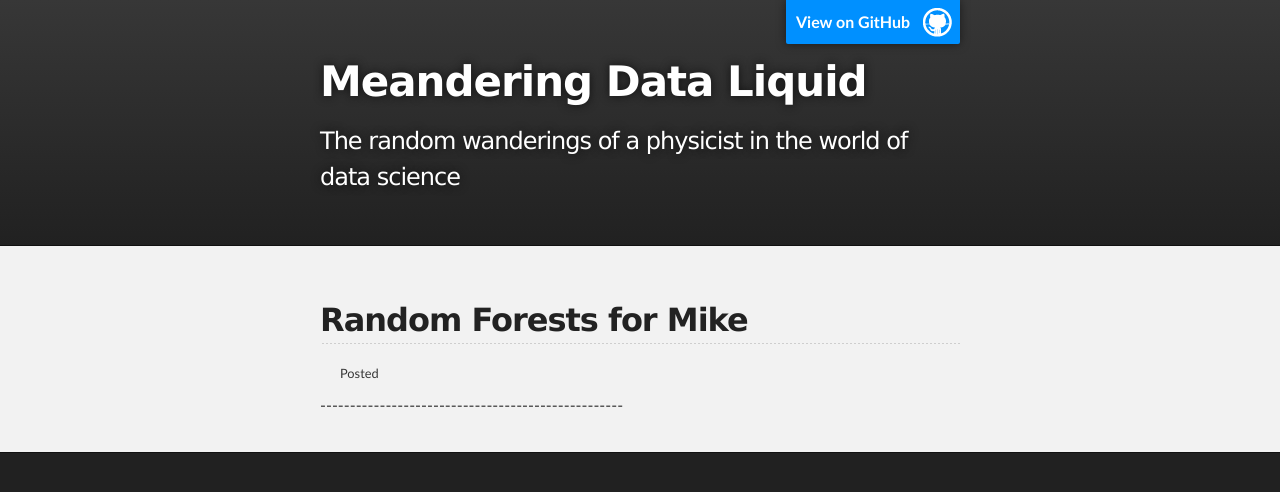
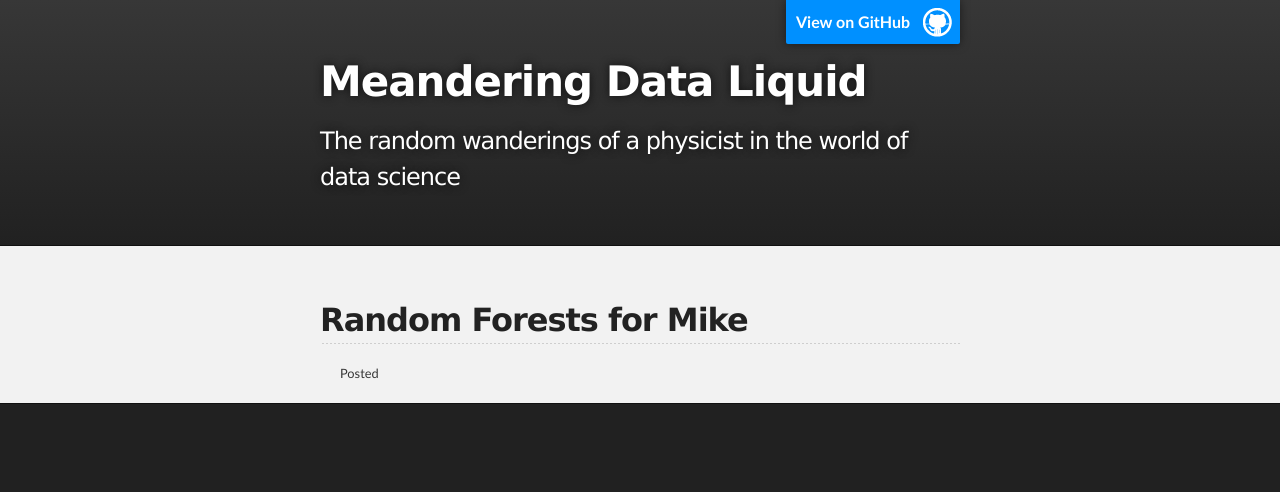
Before and after one commit to vgm64/vgm64.github.io, a Jekyll site: the page built from test.html, in a window 1280 px wide. Shown: the top 492 px of the page. Built offline with Jekyll 4.4.1, drawn with Linux system fonts in a browser that asks for light colours.

Commit message:
Removing the un-rendered page content from the post layout.

```diff
--- a/_layouts/post.html
+++ b/_layouts/post.html
@@ -37,10 +37,9 @@
           <div style="color:888888;margin-left:20px;font-size:80%">
             Posted {{ page.date | date: "%B %d, %Y" }}
           </div>
-          {{ page.content }}
 
-          <p> ---------------------------------------------------</p>
         {{ content }}
+
       </section>
     </div>
 
```
